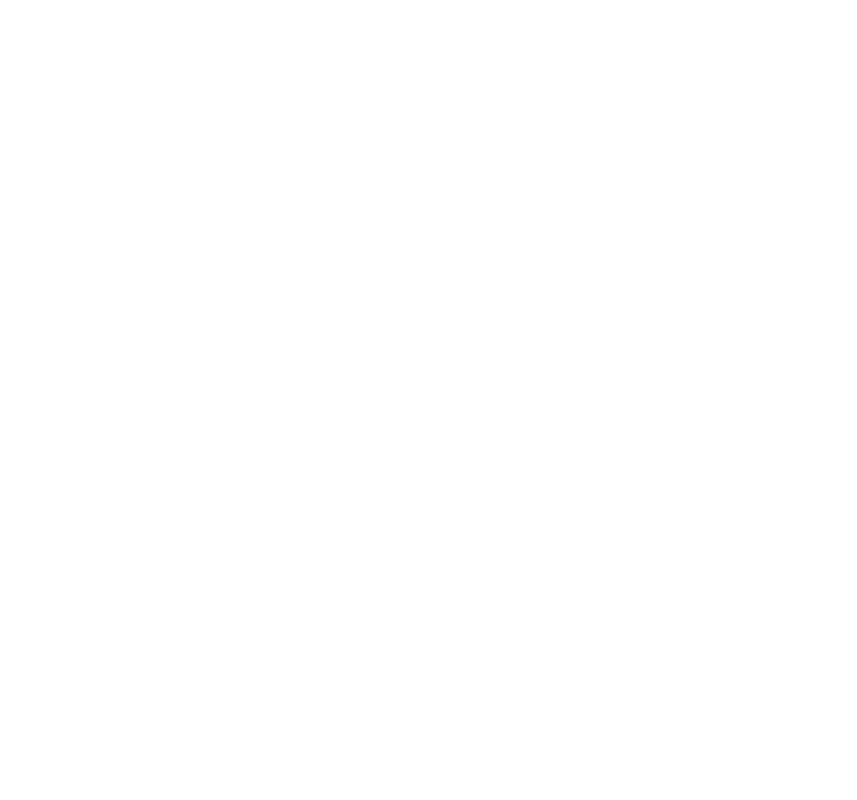
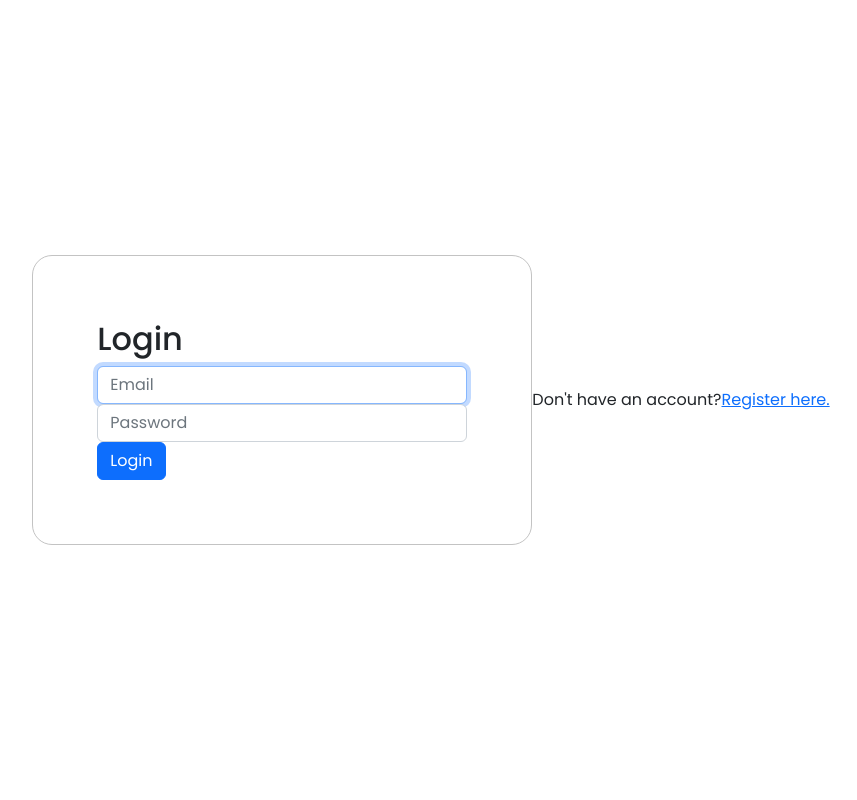
Before and after one commit to tochidavids/django-react-boilerplate, a Django app: page /login in a window 1280 px wide. Before the commit the part shown is empty. Shown: the whole page, without its empty margins (209-1066 px from the left). Run offline with Django 4.2, Linux system fonts and the light colour scheme.

Commit message:
added login and sign up pages

```diff
--- /dev/null
+++ b/landing/static/styles.css
@@ -0,0 +1,22 @@
+* {
+  font-family: "Poppins", sans-serif;
+}
+
+body {
+  overflow: hidden;
+}
+
+.form-container {
+  display: flex;
+  justify-content: center;
+  align-items: center;
+  width: 100vw;
+  height: 100vh;
+}
+
+form {
+  width: 500px;
+  padding: 4rem;
+  border: 1px solid #c3c3c3;
+  border-radius: 20px;
+}/*# sourceMappingURL=styles.css.map */
--- /dev/null
+++ b/landing/static/styles.scss
@@ -0,0 +1,23 @@
+* {
+	font-family: "Poppins", sans-serif;
+}
+
+body {
+	overflow: hidden;
+}
+
+.form-container {
+	display: flex;
+	justify-content: center;
+	align-items: center;
+	width: 100vw;
+	height: 100vh;
+}
+
+form {
+	width: 500px;
+	// background-color: #0052cc;
+	padding: 4rem;
+    border: 1px solid #c3c3c3;
+    border-radius: 20px;
+}
--- a/landing/templates/layout.html
+++ b/landing/templates/layout.html
@@ -1,13 +1,26 @@
+{% load static %}
+
 <!DOCTYPE html>
 <html lang="en">
-<head>
-    <meta charset="UTF-8">
-    <meta name="viewport" content="width=device-width, initial-scale=1.0">
-    <title></title>
-</head>
-<body>
-    <div class="form-container">
-
-    </div>
-</body>
+	<head>
+		<meta charset="UTF-8" />
+		<meta name="viewport" content="width=device-width, initial-scale=1.0" />
+		<link
+			rel="stylesheet"
+			href="https://cdn.jsdelivr.net/npm/bootstrap@5.2.3/dist/css/bootstrap.min.css"
+			integrity="sha384-rbsA2VBKQhggwzxH7pPCaAqO46MgnOM80zW1RWuH61DGLwZJEdK2Kadq2F9CUG65"
+			crossorigin="anonymous"
+		/>
+		<link rel="preconnect" href="https://fonts.googleapis.com" />
+		<link rel="preconnect" href="https://fonts.gstatic.com" crossorigin />
+		<link
+			href="https://fonts.googleapis.com/css2?family=Poppins:wght@400;500;700&display=swap"
+			rel="stylesheet"
+		/>
+		<link rel="stylesheet" href="{% static 'styles.css' %}" />
+		<title>{% block title %} {% endblock %}</title>
+	</head>
+	<body>
+		<div class="form-container">{% block form %}{% endblock %}</div>
+	</body>
 </html>
--- a/landing/templates/login.html
+++ b/landing/templates/login.html
@@ -0,0 +1,38 @@
+{% extends "layout.html" %}
+
+{% block title %}Log In{% endblock %}
+
+{% block form %}
+
+<form action="{% url 'login' %}" method="post">
+    {% csrf_token %}
+
+    <h2>Login</h2>
+
+    {% if message %}
+    <div>{{ message }}</div>
+    {% endif %}
+
+	<div class="form-group">
+		<input
+			autofocus
+			class="form-control"
+			type="email"
+			name="email"
+			placeholder="Email"
+		/>
+	</div>
+	<div class="form-group">
+		<input
+			class="form-control"
+			type="password"
+			name="password"
+			placeholder="Password"
+		/>
+	</div>
+	<input class="btn btn-primary" type="submit" value="Login" />
+</form>
+
+Don't have an account? <a href="{% url 'signup' %}">Register here.</a>
+
+{% endblock %}
--- a/landing/urls.py
+++ b/landing/urls.py
@@ -4,5 +4,5 @@
 urlpatterns = [
     path('', views.index, name='index'),
     path('login', views.login_view, name='login'),
-    path('signup', views.login_view, name='login'),
+    path('signup', views.login_view, name='signup'),
 ]
--- a/trello/settings.py
+++ b/trello/settings.py
@@ -123,7 +123,10 @@
 
 STATIC_URL = 'static/'
 
-STATICFILES_DIRS = [os.path.join(BASE_DIR, 'landing', 'frontend', 'build', 'static')]
+STATICFILES_DIRS = [
+    os.path.join(BASE_DIR, 'landing', 'frontend', 'build', 'static'),
+    os.path.join(BASE_DIR, 'landing', 'static'),
+]
 
 # Default primary key field type
 # https://docs.djangoproject.com/en/4.0/ref/settings/#default-auto-field
```
Also changed, not shown: landing/templates/signup.html (+32 -0 lines), README.md, 1 other file.
